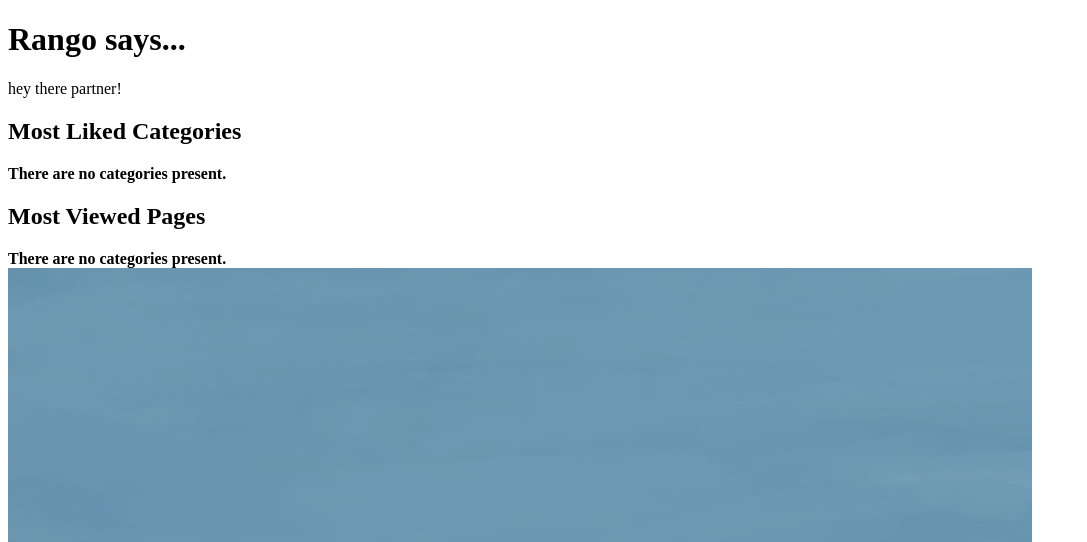
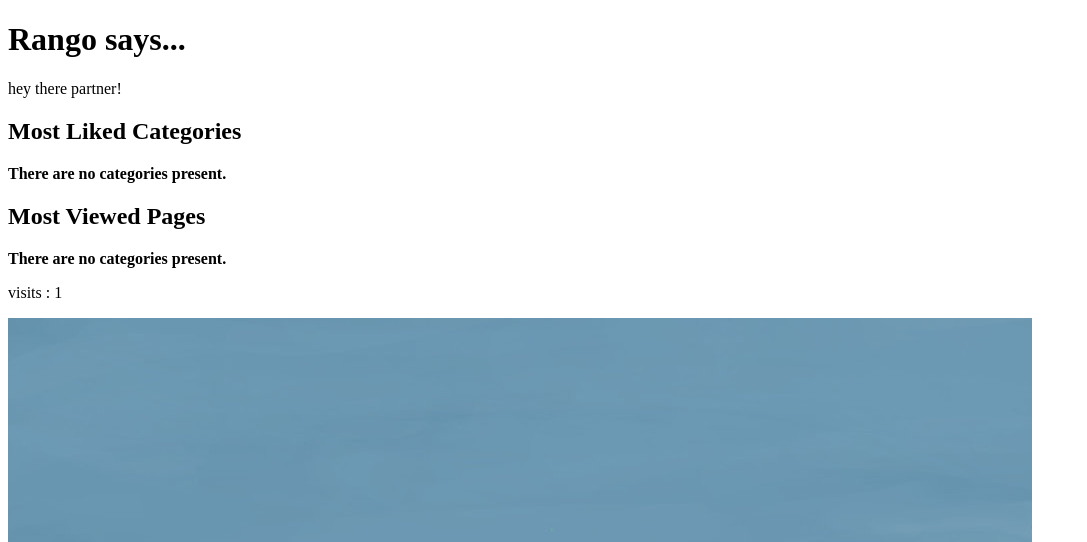
Before and after one commit to JonathanSaje/tango_with_django_project, a Django app: page / in a window 1280 px wide. Shown: the top 542 px of the page, without its empty margins (0-1087 px from the left). Run offline with Django 3.2, Linux system fonts and the light colour scheme; data that the repository does not hold is empty.

Commit message:
Session Data Cookie Added
Ch10.6 complete, changed the cookie handler

```diff
--- a/rango/views.py
+++ b/rango/views.py
@@ -5,6 +5,7 @@ from django.contrib.auth import authenticate, login, logout
 from django.http import HttpResponseRedirect, HttpResponse
 from django.core.urlresolvers import reverse
 from django.contrib.auth.decorators import login_required
+from datetime import datetime
 
 
 def add_category(request):
@@ -65,12 +66,16 @@ def show_category(request, category_name_slug):
 
 def index(request):
 
-    request.session.set_test_cookie()
     category_list = Category.objects.order_by('-likes')[:5]
     page_list = Page.objects.order_by('-views')[:5]
     context_dict = {'categories': category_list, 'pages':page_list}
 
-    return render(request, 'rango/index.html', context_dict)
+    visitor_cookie_handler(request)
+    context_dict['visits'] = request.session['visits']
+
+    response = render(request, 'rango/index.html', context_dict)
+
+    return response
 
 # Return a rendered response to send to the client.
 # We make use of the shortcut function to make our lives easier.
@@ -167,6 +172,38 @@ def user_login(request):
         return render(request, 'rango/login.html', {})
 
 
+def get_server_side_cookie(request, cookie, default_val=None):
+    val = request.session.get(cookie)
+    if not val:
+        val = default_val
+    return val
+
+
+def visitor_cookie_handler(request):
+
+    visits = int(get_server_side_cookie(request, 'visits', '1'))
+
+    last_visit_cookie = get_server_side_cookie(request,
+                                               'last_visit',
+                                               str(datetime.now()))
+
+    last_visit_time = datetime.strptime(last_visit_cookie[:-7],
+                                        '%Y-%m-%d %H:%M:%S')
+
+    # If it's been more than a day since the last visit...
+    if (datetime.now() - last_visit_time).days > 0:
+        visits = visits + 1
+        #update the last visit cookie now that we have updated the count
+        request.session['last_visit'] = str(datetime.now())
+    else:
+        visits = 1
+        # set the last visit cookie
+        request.session['last_visit'] = last_visit_cookie
+
+    # Update/set the visits cookie
+    request.session['visits'] =  visits
+
+
 @login_required
 def restricted(request):
     return render(request, 'rango/restricted.html', {})
--- a/templates/rango/index.html
+++ b/templates/rango/index.html
@@ -46,6 +46,7 @@ Index
 {% endif %}
 </div>
 <div>
+    <p> visits : {{ visits }} </p>
 <img src="{% static "images/rango.jpg" %}" alt="Picture of Rango" />
 </div>
 {% endblock %}
```
